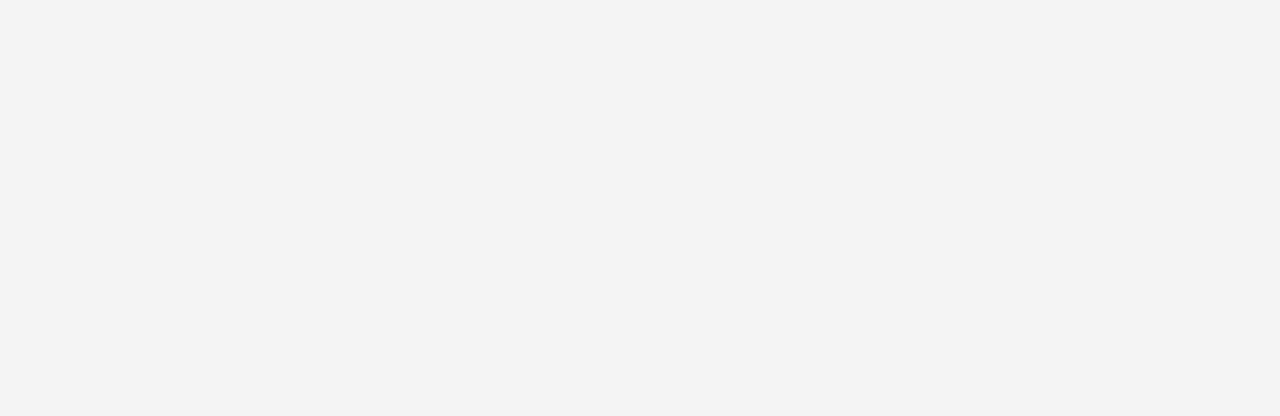
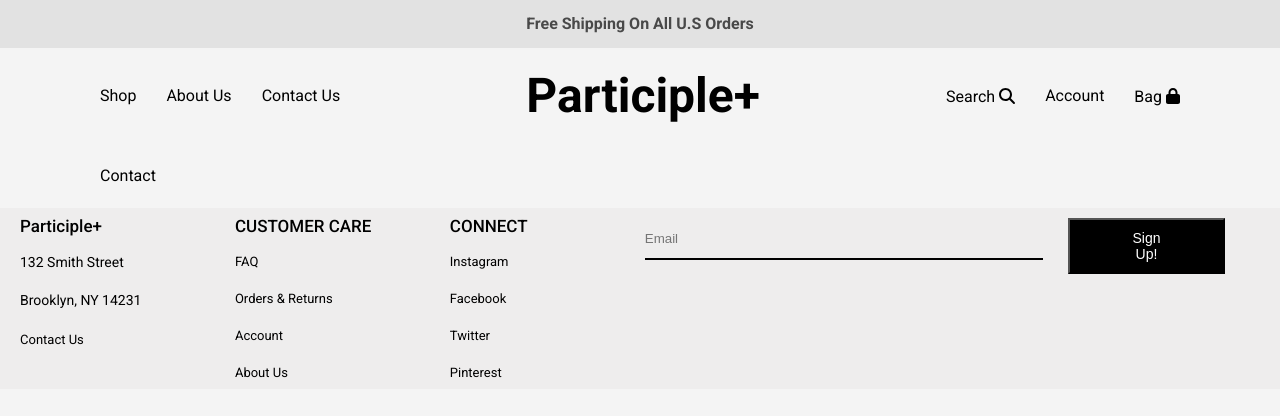
Before and after one commit to oreoluwa212/store_clothing, a React (Vite) app: page /contact-us in a window 1280 px wide. Before the commit this address had no page. Shown: the top 416 px of the page. Built offline with nearby package versions, Linux system fonts and the light colour scheme.

Commit message:
nav and contact...

```diff
--- a/src/App.jsx
+++ b/src/App.jsx
@@ -8,9 +8,10 @@ import './App.css';
 import LandingPage from './components/LandingPage';
 import Catalog from './components/catalogProduct';
 import Product from './components/productPage';
-import NewArrivals from './components/NewArrivals';
+// import NewArrivals from './components/NewArrivals';
 import About from './components/About';
 import LoginPage from './components/loginPage';
+import Contact from './components/Contact';
 
 function App() {
   return (
@@ -19,11 +20,12 @@ function App() {
         <Routes>
           <Route path="/" element={<LandingPage />} />
           <Route path="/about-us" element={<About />} />
-          <Route path="/new-arrivals" element={<NewArrivals />} />
+          {/* <Route path="/new-arrivals" element={<NewArrivals />} /> */}
 
           <Route path="/catalog" element={<Catalog />} />
           <Route path="/product" element={<Product />} />
           <Route path="/login" element={<LoginPage />} />
+          <Route path='/contact-us' element={<Contact/>}/>
         </Routes>
       </BrowserRouter>
     </>
--- /dev/null
+++ b/src/components/Contact.jsx
@@ -0,0 +1,15 @@
+import '../styles/PageStyles.scss';
+import Footer from "./Footer"
+import NavBar from "./NavBar"
+
+const Contact = () => {
+    return(<div className="contact-wrapper">
+        <NavBar/>
+
+        <div className="contact-section">Contact</div>
+
+        <Footer/>
+    </div>)
+}
+
+export default Contact
--- a/src/components/NavBar.jsx
+++ b/src/components/NavBar.jsx
@@ -26,17 +26,16 @@ const NavBar = () => {
 
       <div className="nav-items">
         <div className="first">
-          <Link to={"/product"}>
-            <a className="active" href="#">
-              New Arrivals
-            </a>
-          </Link>
-
-          <Link to={"/catalog"}>
+         <Link to={"/catalog"}>
             <a href="#">Shop</a>
           </Link>
           <Link to={"/about-us"}>
             <a href="#">About Us</a>
+          </Link>
+            <Link to={"/contact-us"}>
+            <a href="#">
+              Contact Us
+            </a>
           </Link>
         </div>
 
--- a/src/styles/PageStyles.scss
+++ b/src/styles/PageStyles.scss
@@ -548,7 +548,7 @@
 // Footer Section
 .footer-container {
   display: flex;
-  padding: 40px 35px;
+  padding: 40px 100px;
   background-color: #eeeded;
   justify-content: space-between;
   gap: 10px;
@@ -1551,3 +1551,18 @@
     }
   }
 }
+
+// Contact Us Page
+.contact-wrapper{
+  display: flex;
+  flex-direction: column;
+  justify-content: space-between;
+  // height: 100vh;
+
+  .contact-section {
+  display: flex;
+  justify-content: space-between;
+  margin: 0 100px;
+  padding: 24px 0;
+    }
+}
```
Also changed, not shown: 1 other file (tests, documents, lock files or other folders).
